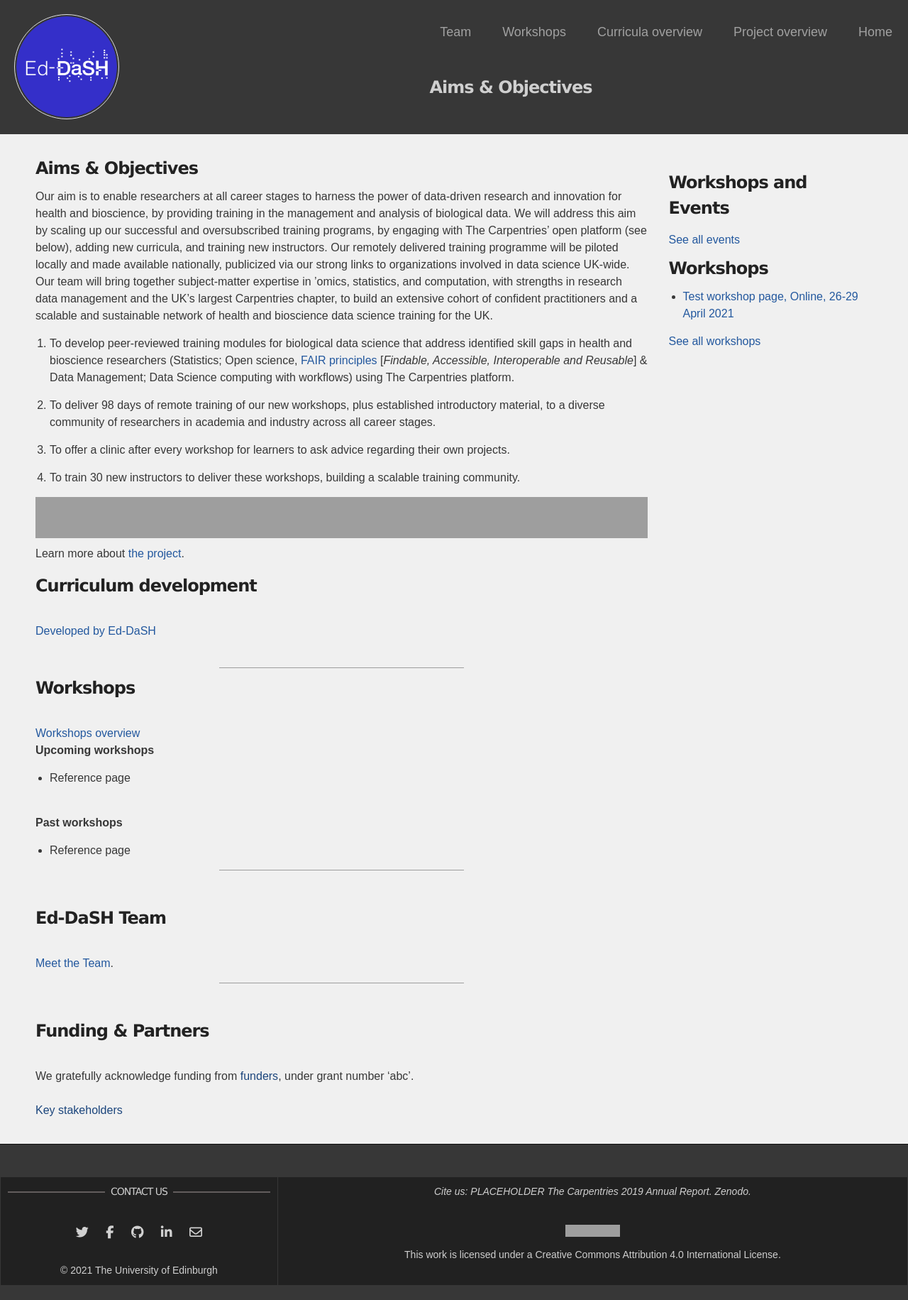
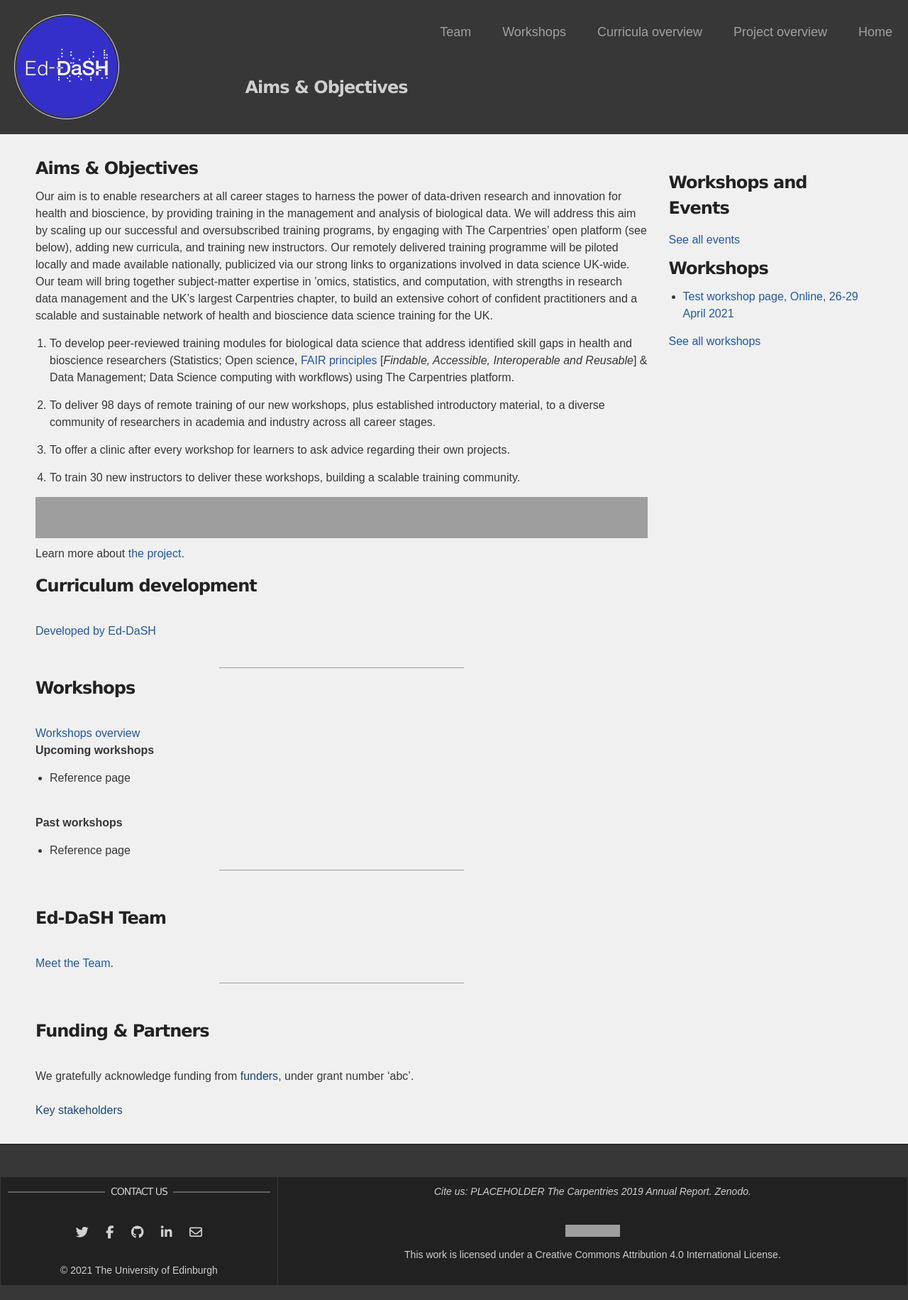
Before and after one commit to edcarp/Ed-DaSH, a Jekyll site: the page built from index.md, in a window 1280 px wide. Shown: the whole page at 71% size. Built offline with Jekyll 4.4.1, drawn with Linux system fonts in a browser that asks for light colours; nearby versions of some CDN libraries; our own code applies the rules of GitHub Pages for plain Markdown files; grey boxes are pictures that could not be loaded.

Commit message:
Update style.scss

```diff
--- a/assets/css/style.scss
+++ b/assets/css/style.scss
@@ -35,9 +35,10 @@ img {
   color: $dark;
   //max-width: 60%;
   margin: auto;//50%;
+  margin-left: 160px;
   width: 600px;
   position: relative;
-  padding: 0px 0px 0px 160px;  /*top-right-bottom-left*/
+  //padding: 0px 0px 0px 160px;  /*top-right-bottom-left*/
 }
 
 .hr-separator{
```
